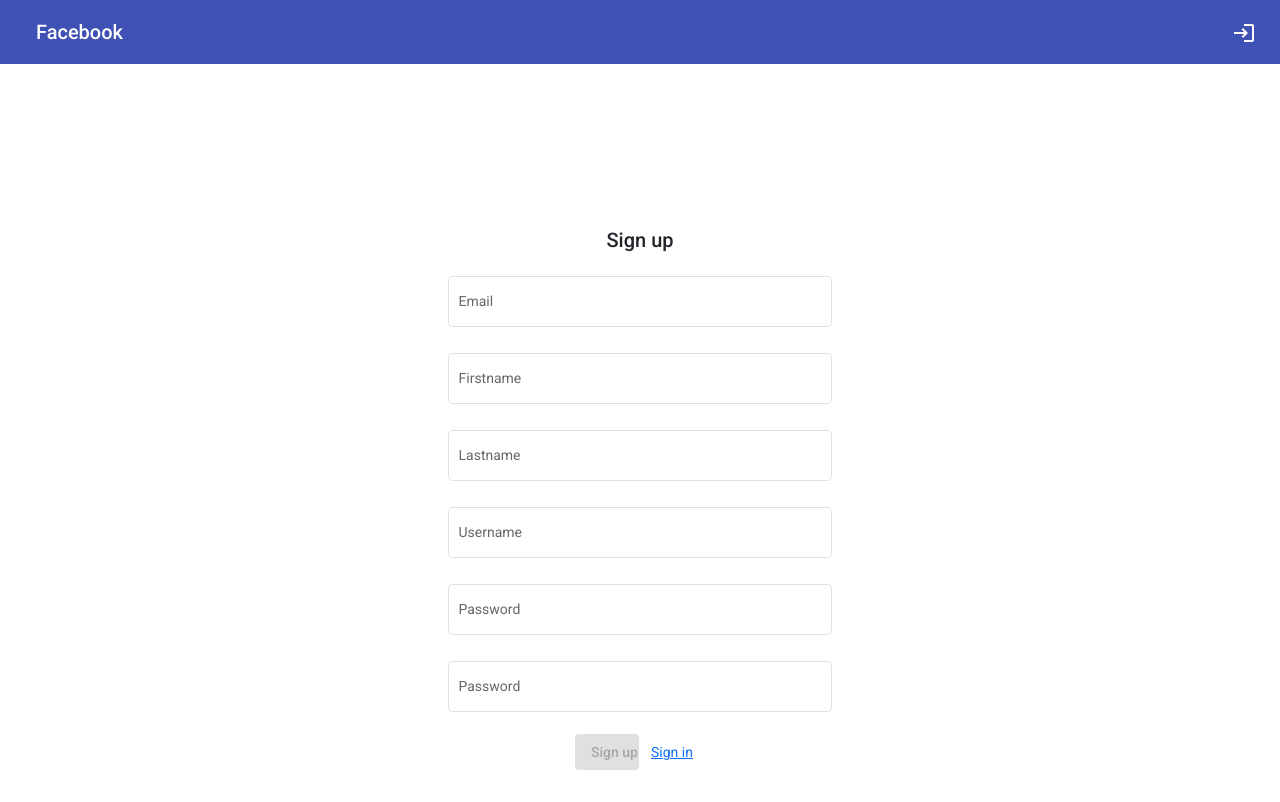
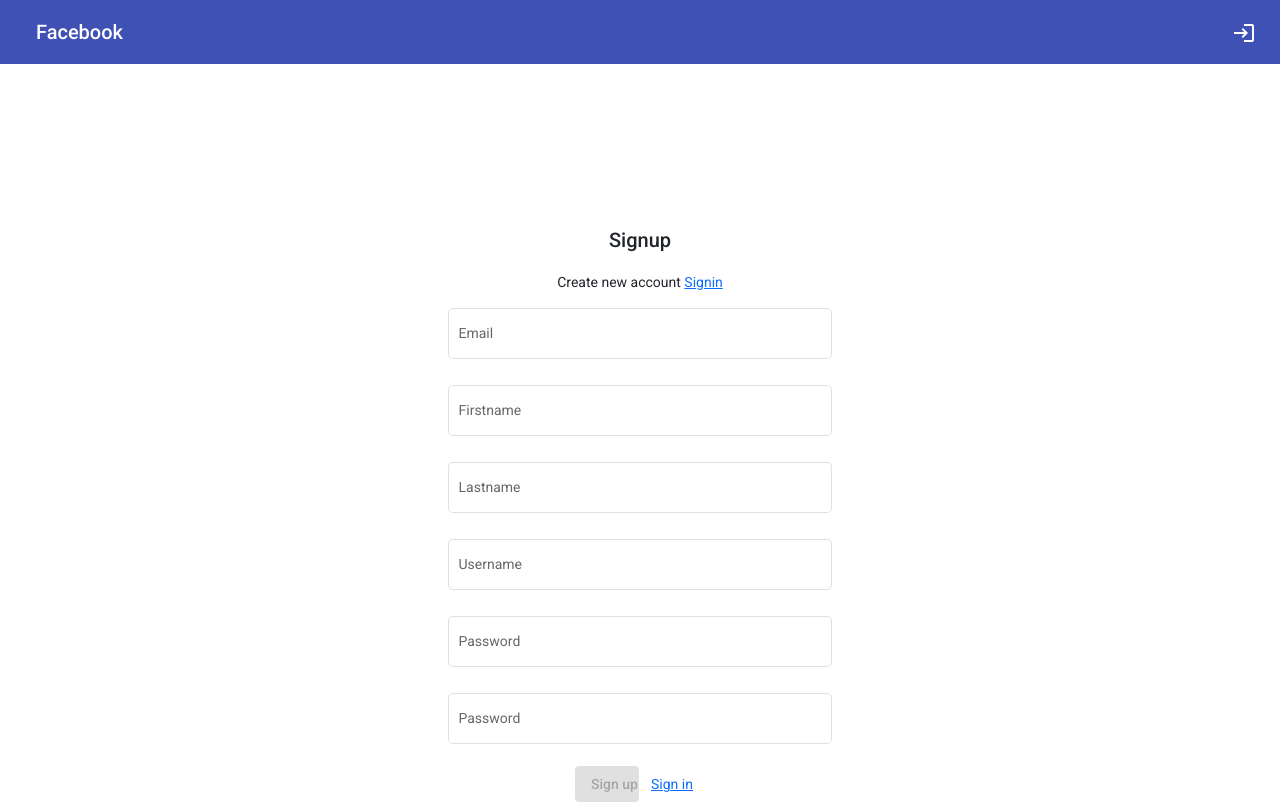
Before and after one commit to povilas1565/Clientorig, an Angular app: page /register in a window 1280 px wide. Built offline with nearby package versions, Linux system fonts and the light colour scheme.

Commit message:
Initial Commit

```diff
--- a/src/app/auth/login/login.component.html
+++ b/src/app/auth/login/login.component.html
@@ -4,11 +4,9 @@
   <h2>Sign in</h2>
 
   <div id="controls" class="row">
-
     <p>Create new account
       <a routerLink="/register">Signup</a>
     </p>
-
     </div>
 
   <form [formGroup]="loginForm">
--- a/src/app/auth/register/register.component.html
+++ b/src/app/auth/register/register.component.html
@@ -1,6 +1,12 @@
 <div class="register-page">
 
-  <h2>Sign up</h2>
+  <h2>Signup</h2>
+
+  <div id="controls" class="row">
+    <p>Create new account
+      <a routerLink="/login">Signin</a>
+    </p>
+  </div>
 
   <form [formGroup]="registerForm">
 
```
